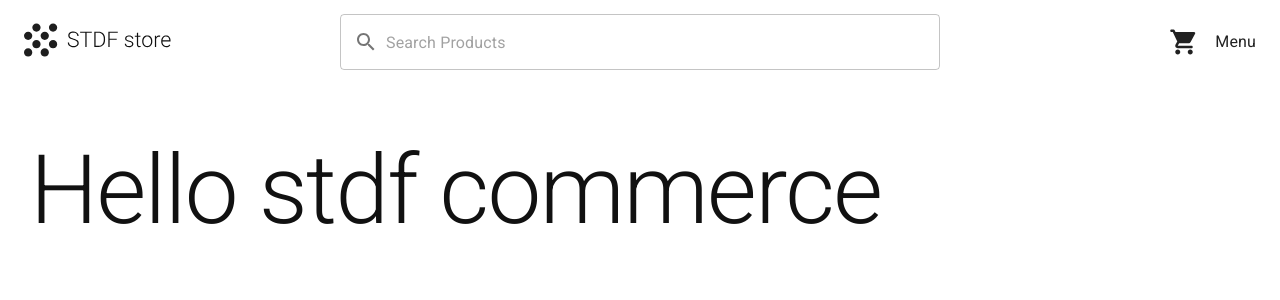
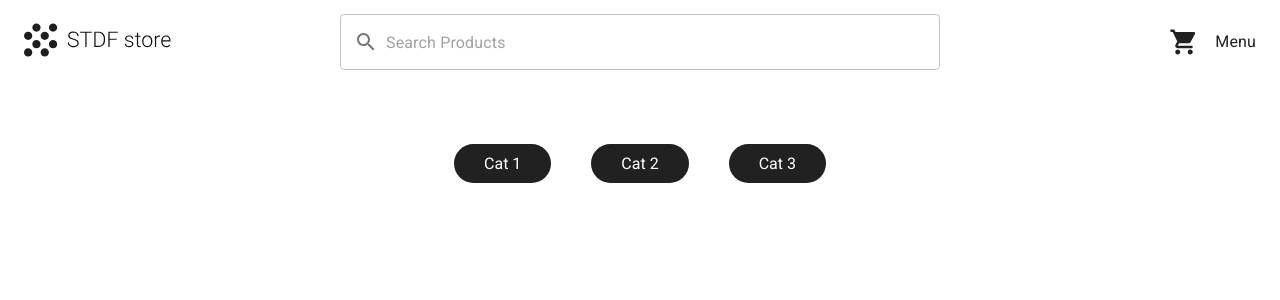
Before and after one commit to pavece/STDFcommerce, a Next.js app: page / in a window 1280 px wide. Shown: the top 300 px of the page. Built offline with nearby package versions, Linux system fonts and the light colour scheme.

Commit message:
Category component

```diff
--- /dev/null
+++ b/components/ui/categories.tsx
@@ -0,0 +1,21 @@
+import { Container } from "@mui/system";
+import React from "react";
+import { Category } from "./category";
+
+export const Categories = () => {
+  return (
+    <Container
+      sx={{
+        width: "100%",
+        display: "flex",
+        alignItems: "center",
+        justifyContent: "center",
+        flexWrap: "wrap",
+      }}
+    >
+      <Category href="/cat1">Cat 1</Category>
+      <Category href="/cat2">Cat 2</Category>
+      <Category href="/cat3">Cat 3</Category>
+    </Container>
+  );
+};
--- /dev/null
+++ b/components/ui/category.tsx
@@ -0,0 +1,30 @@
+import { grey } from "@mui/material/colors";
+import Link from "next/link";
+import React, { FC } from "react";
+
+interface Props {
+  children: React.ReactNode;
+  href: string;
+}
+
+export const Category: FC<Props> = ({ children, href }) => {
+  return (
+    <Link href={href}>
+      <div
+        style={{
+          borderRadius: "50px",
+          padding: "10px 30px",
+          display: "center",
+          alignItems: "center",
+          justifyContent: "center",
+          margin: "10px 20px",
+          backgroundColor: grey[900],
+          color: "#ffff",
+          cursor: "pointer",
+        }}
+      >
+        {children}
+      </div>
+    </Link>
+  );
+};
--- a/pages/index.tsx
+++ b/pages/index.tsx
@@ -1,14 +1,12 @@
 import type { NextPage } from "next";
 import { MainLayout } from "../components/layouts/mainLayout";
 import { Typography } from "@mui/material";
-import { Button } from "@mui/material";
+import { Categories } from "../components/ui/categories";
 
 const Home: NextPage = () => {
   return (
     <MainLayout title="STDF commerce" description="AI generated product store">
-      <Typography variant="h1" color="secondary">
-        Hello stdf commerce
-      </Typography>
+      <Categories></Categories>
     </MainLayout>
   );
 };
```
